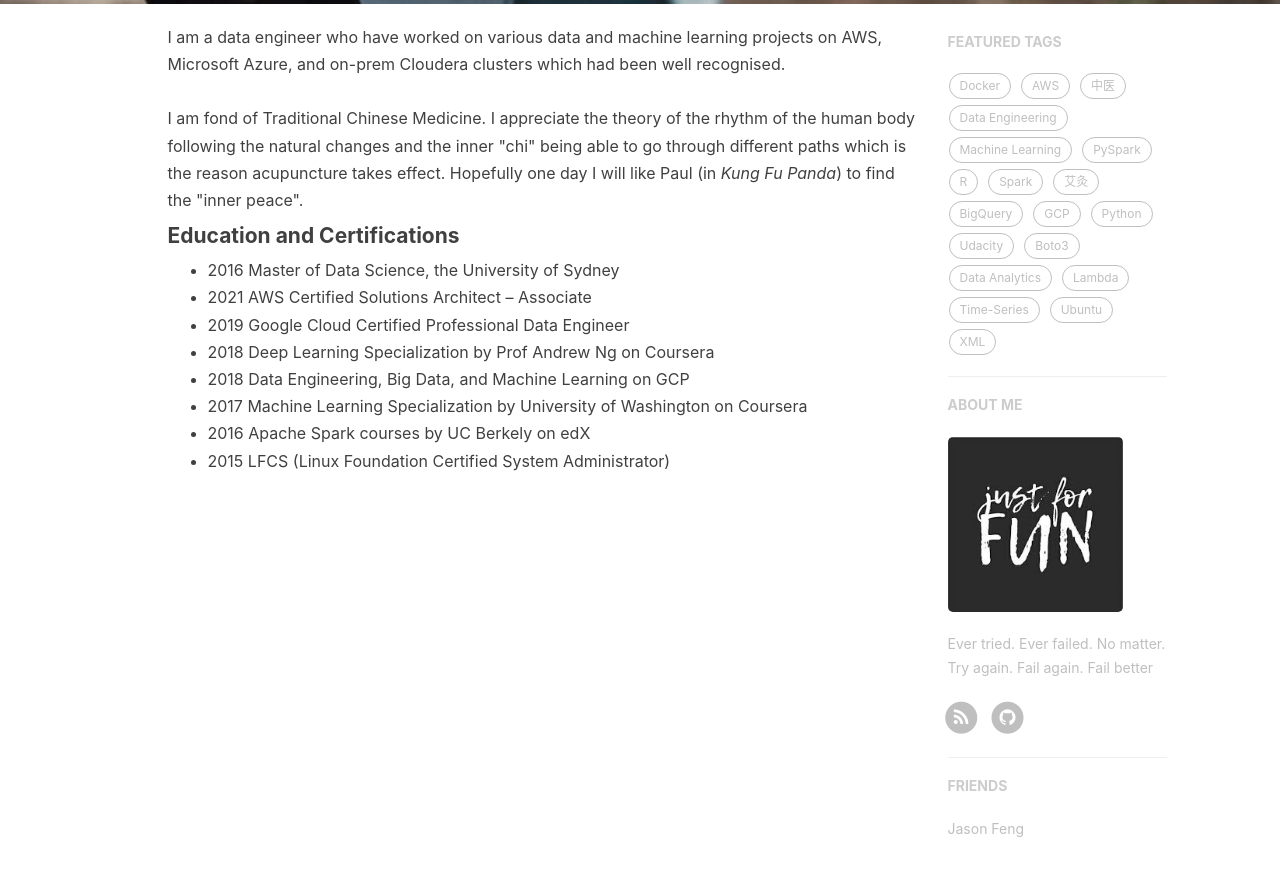
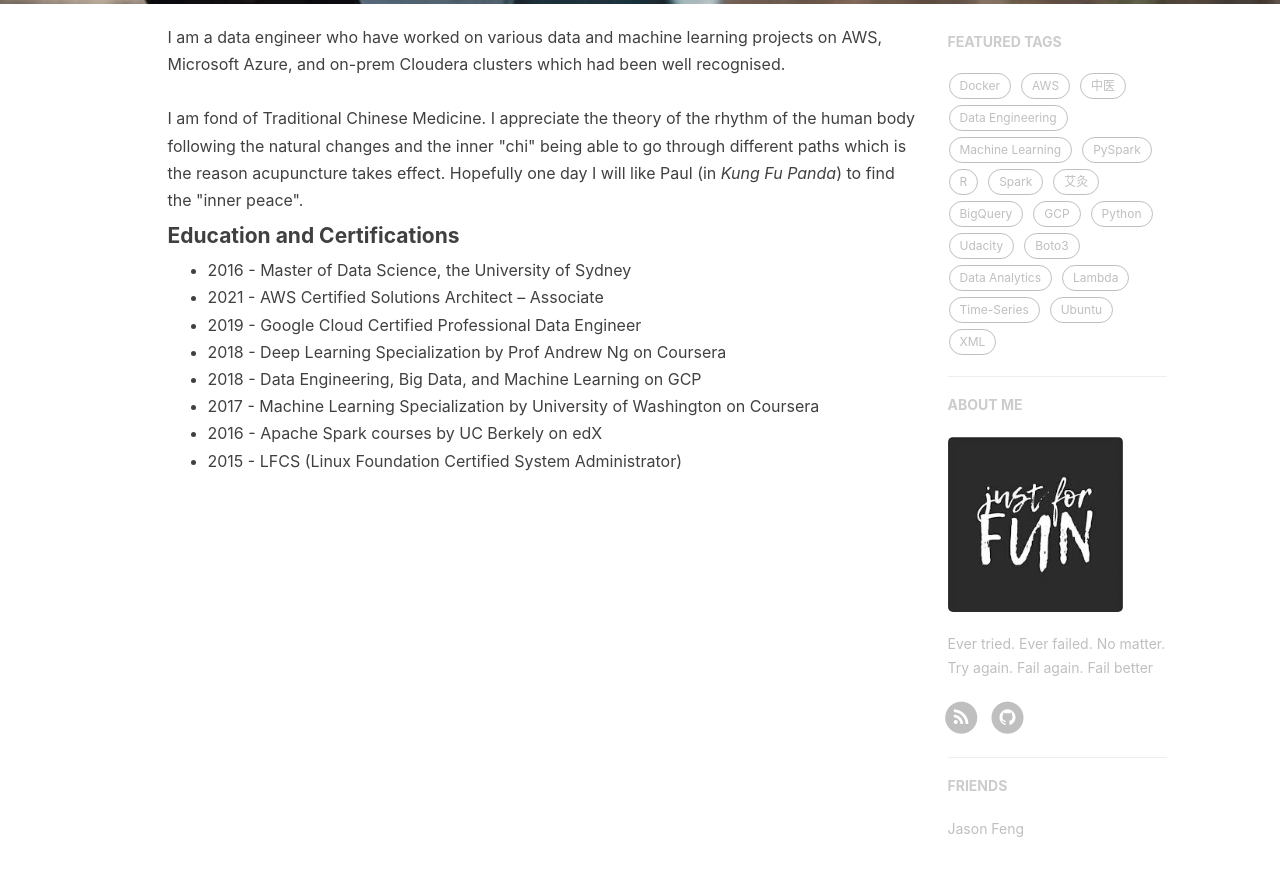
Before and after one commit to q15928/q15928.github.io, a Jekyll site: the page built from about.html, in a window 1280 px wide and 900 px high, scrolled down 414 px. Shown: the top 876 px of the window. Built offline with Jekyll 4.4.1, drawn with Linux system fonts in a browser that asks for light colours; nearby versions of some CDN libraries; comment, search, counter and statistics services are not loaded.

```diff
--- a/about.html
+++ b/about.html
@@ -10,12 +10,12 @@ I am fond of Traditional Chinese Medicine. I appreciate the theory of the rhythm
 
 <h4>Education and Certifications</h4>
 <ul>
-  <li>2016  Master of Data Science, the University of Sydney</li>
-  <li>2021  AWS Certified Solutions Architect – Associate</li>
-  <li>2019  Google Cloud Certified Professional Data Engineer</li>
-  <li>2018  Deep Learning Specialization by Prof Andrew Ng on Coursera</li>
-  <li>2018  Data Engineering, Big Data, and Machine Learning on GCP</li>
-  <li>2017  Machine Learning Specialization by University of Washington on Coursera</li>
-  <li>2016  Apache Spark courses by UC Berkely on edX</li>
-  <li>2015  LFCS (Linux Foundation Certified System Administrator)</li>
+  <li>2016 -  Master of Data Science, the University of Sydney</li>
+  <li>2021 -  AWS Certified Solutions Architect – Associate</li>
+  <li>2019 -  Google Cloud Certified Professional Data Engineer</li>
+  <li>2018 -  Deep Learning Specialization by Prof Andrew Ng on Coursera</li>
+  <li>2018 -  Data Engineering, Big Data, and Machine Learning on GCP</li>
+  <li>2017 -  Machine Learning Specialization by University of Washington on Coursera</li>
+  <li>2016 -  Apache Spark courses by UC Berkely on edX</li>
+  <li>2015 -  LFCS (Linux Foundation Certified System Administrator)</li>
 </ul>
```
